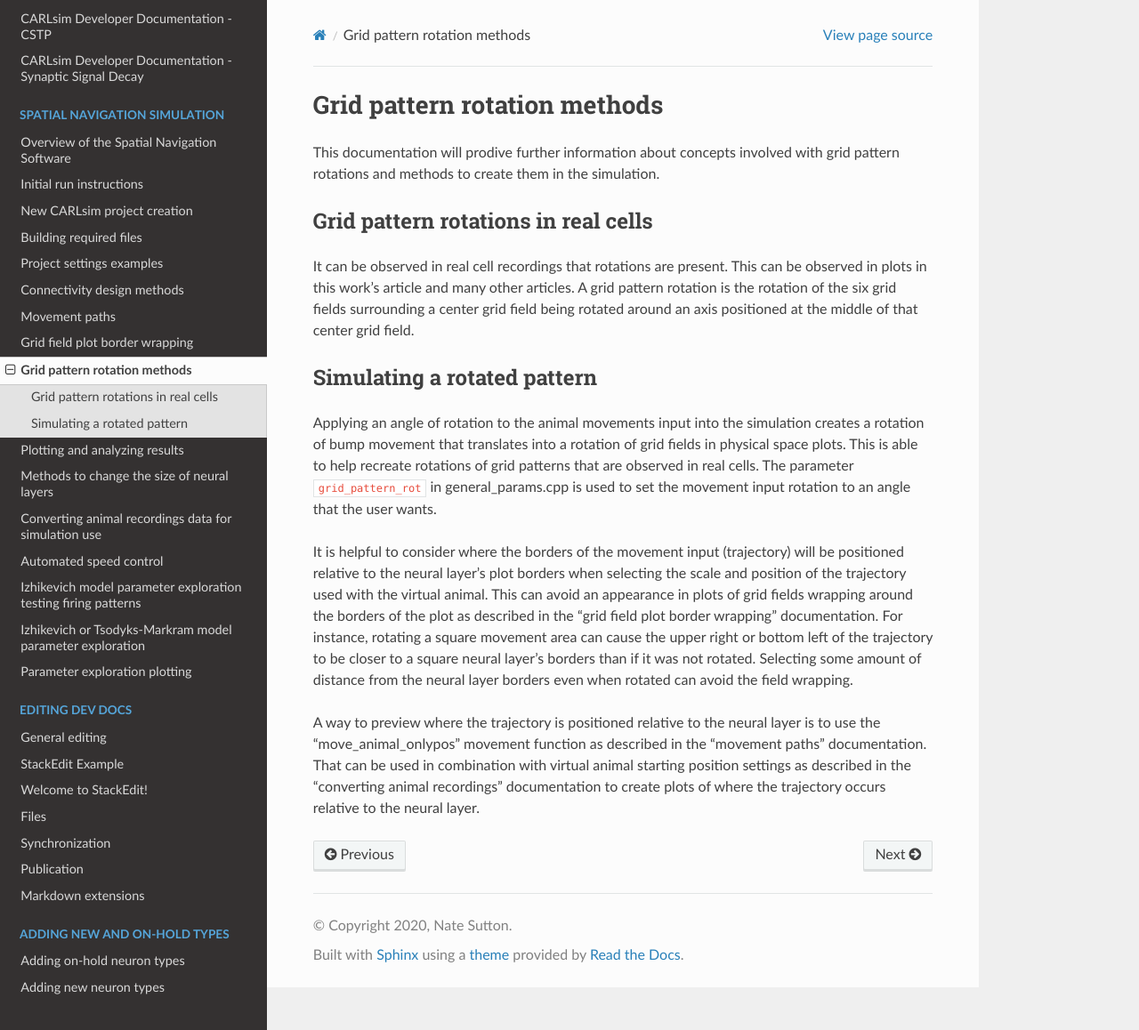
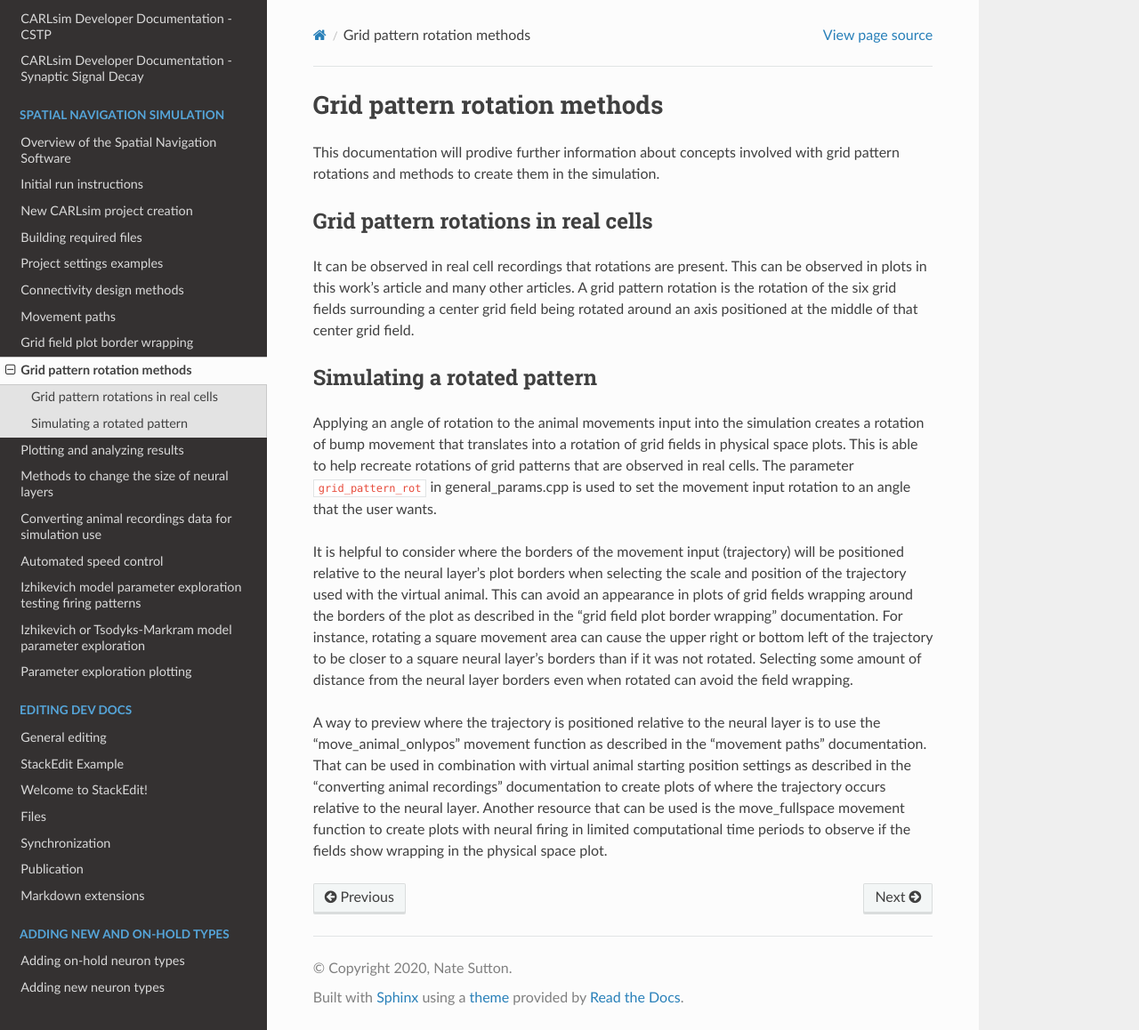
Before and after one commit to Hippocampome-Org/hco_dev_docs, a Sphinx documentation site: the page built from docs/spatial_nav/pattern_rotations.md, in a window 1280 px wide and 1158 px high. Shown: the whole window at 89% size. Built offline with Sphinx 7.4.7 and the Read the Docs theme 2.0.0, drawn with Linux system fonts in a browser that asks for light colours.

Commit message:
updated spatial nav docs

```diff
--- a/docs/spatial_nav/pattern_rotations.md
+++ b/docs/spatial_nav/pattern_rotations.md
@@ -13,4 +13,4 @@ Applying an angle of rotation to the animal movements input into the simulation
 
 It is helpful to consider where the borders of the movement input (trajectory) will be positioned relative to the neural layer's plot borders when selecting the scale and position of the trajectory used with the virtual animal. This can avoid an appearance in plots of grid fields wrapping around the borders of the plot as described in the "grid field plot border wrapping" documentation. For instance, rotating a square movement area can cause the upper right or bottom left of the trajectory to be closer to a square neural layer's borders than if it was not rotated. Selecting some amount of distance from the neural layer borders even when rotated can avoid the field wrapping.
 
-A way to preview where the trajectory is positioned relative to the neural layer is to use the "move_animal_onlypos" movement function as described in the "movement paths" documentation. That can be used in combination with virtual animal starting position settings as described in the "converting animal recordings" documentation to create plots of where the trajectory occurs relative to the neural layer.
+A way to preview where the trajectory is positioned relative to the neural layer is to use the "move_animal_onlypos" movement function as described in the "movement paths" documentation. That can be used in combination with virtual animal starting position settings as described in the "converting animal recordings" documentation to create plots of where the trajectory occurs relative to the neural layer. Another resource that can be used is the move_fullspace movement function to create plots with neural firing in limited computational time periods to observe if the fields show wrapping in the physical space plot.
```
